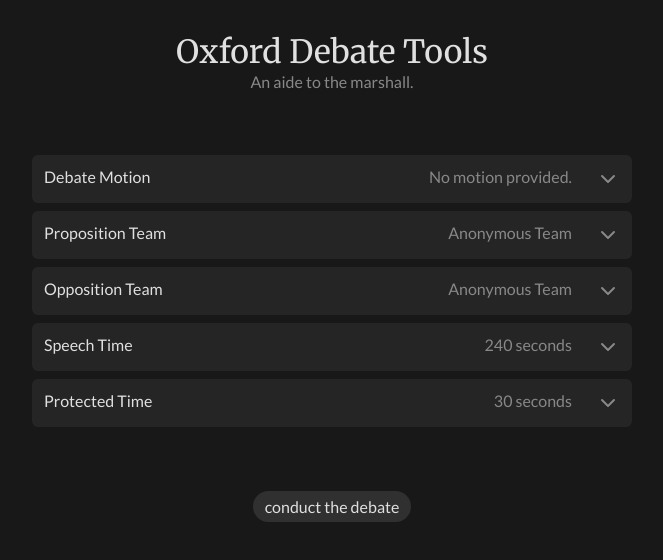
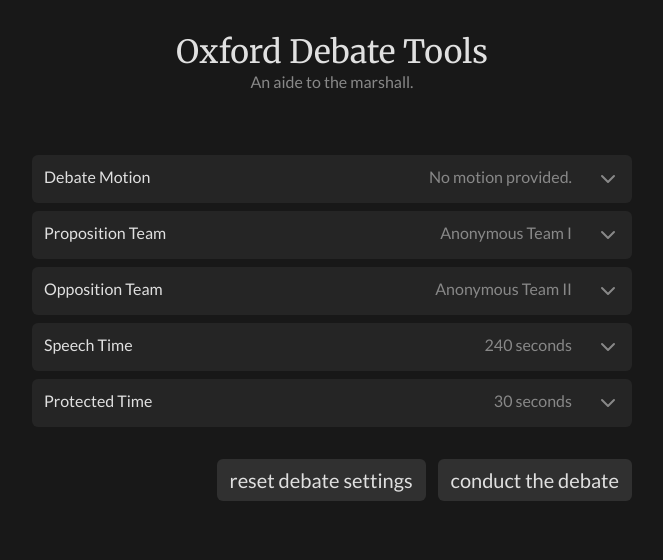
Before and after one commit to debatecore/debate-tools, a Next.js app: page / in a window 1280 px wide. Shown: the top 560 px of the page, without its empty margins (308-971 px from the left). Built offline with nearby package versions, Linux system fonts and the light colour scheme.

Commit message:
reset debate settings button, misc styling

```diff
--- a/src/pages/_app.tsx
+++ b/src/pages/_app.tsx
@@ -20,6 +20,22 @@ type debate = {
 };
 export type { debate };
 
+const defaultDebate: debate = {
+  format: "oxford",
+  motion: "No motion provided.",
+  proTeam: "Anonymous Team I",
+  oppTeam: "Anonymous Team II",
+  speechTime: 240,
+  protectedTime: 30,
+  allowAdVocem: false,
+  showProtectedTime: false,
+  showAdVocemAvailability: false,
+  playSoundOnSpeechLimits: false,
+  playSoundOnProtectedTime: false,
+  playedSoundSelection: "bell",
+};
+export { defaultDebate };
+
 const DebateContext = createContext<{
   data: debate;
   setData: Dispatch<SetStateAction<debate>>;
@@ -27,20 +43,7 @@ const DebateContext = createContext<{
 export { DebateContext };
 
 export default function App({ Component, pageProps }: AppProps) {
-  const [data, setData] = useState<debate>({
-    format: "oxford",
-    motion: "No motion provided.",
-    proTeam: "Anonymous Team",
-    oppTeam: "Anonymous Team",
-    speechTime: 240,
-    protectedTime: 30,
-    allowAdVocem: false,
-    showProtectedTime: false,
-    showAdVocemAvailability: false,
-    playSoundOnSpeechLimits: false,
-    playSoundOnProtectedTime: false,
-    playedSoundSelection: "knock",
-  });
+  const [data, setData] = useState<debate>(defaultDebate);
   return (
     <DebateContext.Provider value={{ data, setData }}>
       <Component {...pageProps} />
--- a/src/pages/index.tsx
+++ b/src/pages/index.tsx
@@ -1,7 +1,7 @@
 import { DebateSetting } from "@/components/DebateSetting";
 import Link from "next/link";
 import { useContext } from "react";
-import { DebateContext } from "./_app";
+import { DebateContext, defaultDebate } from "./_app";
 
 export default function Home() {
   const debate = useContext(DebateContext);
@@ -18,12 +18,36 @@ export default function Home() {
         <DebateSetting setting="speechTime" numberIsSeconds />
         <DebateSetting setting="protectedTime" numberIsSeconds />
       </div>
-      <div className="centerpadding gap8">
+      <div
+        style={{
+          display: "flex",
+          flexDirection: "row",
+          justifyContent: "end",
+          maxWidth: "600px",
+          margin: "0 auto",
+          gap: "12px",
+        }}
+      >
+        <button
+          style={{
+            fontSize: "20px",
+            padding: "8px 12px",
+            borderRadius: "6px",
+            border: "1px solid transparent",
+          }}
+          onClick={() => {
+            debate?.setData(defaultDebate);
+          }}
+        >
+          reset debate settings
+        </button>
         <Link href="/debate">
           <button
             style={{
-              padding: "6px 12px",
-              borderRadius: "1000px",
+              fontSize: "20px",
+              padding: "8px 12px",
+              borderRadius: "6px",
+              border: "1px solid transparent",
             }}
           >
             conduct the debate
```
